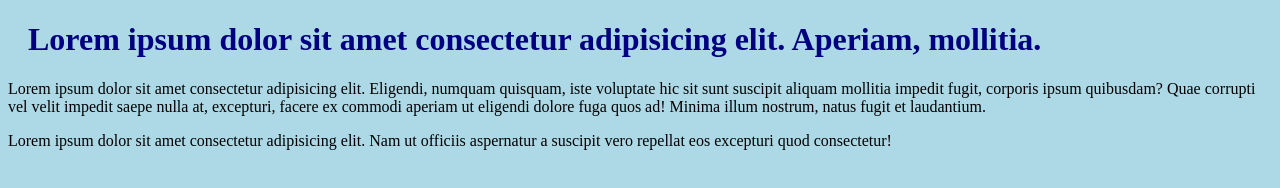
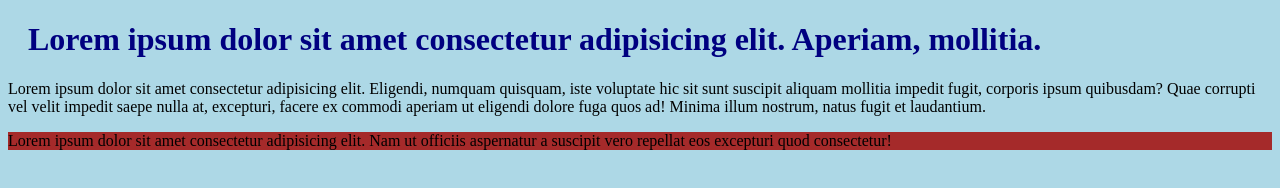
Before and after one commit to kumarshrivastav/hello-world, a plain HTML site: page index.html in a window 1280 px wide. Drawn offline with Linux system fonts and the light colour scheme.

Commit message:
after changes background of second paragraph

```diff
--- a/bluestyle.css
+++ b/bluestyle.css
@@ -6,3 +6,7 @@ body {
     color: navy;
     margin-left: 20px;
     }
+
+    .second-p{
+        background-color: brown;
+    }
--- a/index.html
+++ b/index.html
@@ -9,6 +9,6 @@
 <body>
     <h1>Lorem ipsum dolor sit amet consectetur adipisicing elit. Aperiam, mollitia.</h1>
     <p>Lorem ipsum dolor sit amet consectetur adipisicing elit. Eligendi, numquam quisquam, iste voluptate hic sit sunt suscipit aliquam mollitia impedit fugit, corporis ipsum quibusdam? Quae corrupti vel velit impedit saepe nulla at, excepturi, facere ex commodi aperiam ut eligendi dolore fuga quos ad! Minima illum nostrum, natus fugit et laudantium.</p>
-    <p>Lorem ipsum dolor sit amet consectetur adipisicing elit. Nam ut officiis aspernatur a suscipit vero repellat eos excepturi quod consectetur!</p>
+    <p class="second-p">Lorem ipsum dolor sit amet consectetur adipisicing elit. Nam ut officiis aspernatur a suscipit vero repellat eos excepturi quod consectetur!</p>
 </body>
 </html>
```
